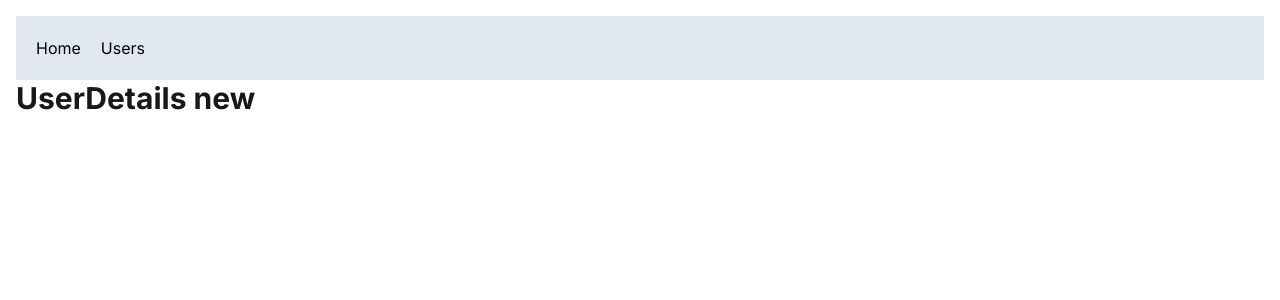
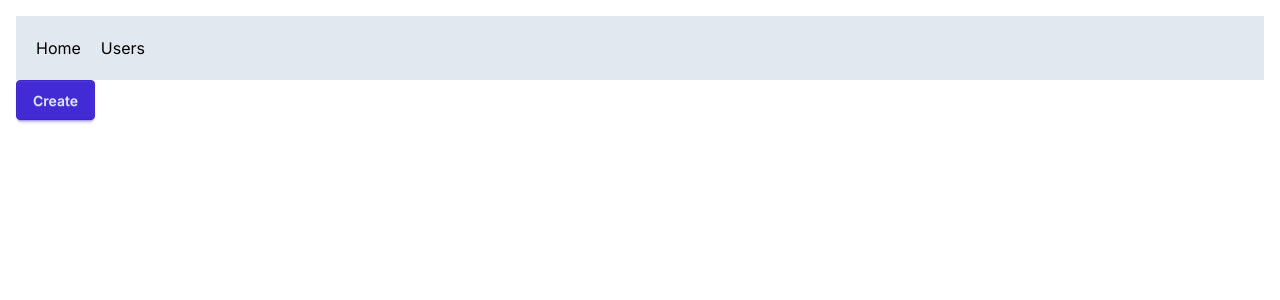
Before and after one commit to Shahwaz9305/Next-App, a Next.js app: page /users/new in a window 1280 px wide. Shown: the top 300 px of the page. Built offline with nearby package versions, Linux system fonts and the light colour scheme.

Commit message:
Programmatic Navigation

```diff
--- a/app/users/[id]/page.tsx
+++ b/app/users/[id]/page.tsx
@@ -1,7 +1,7 @@
 import React from 'react'
 interface Props{
   params:{
-    id:number
+    id:number;
   }
 }
 const UserDetailsPage = async ( {params}:Props) => {
--- /dev/null
+++ b/app/users/new/page.tsx
@@ -0,0 +1,15 @@
+'use client';
+import { useRouter } from 'next/navigation';
+import React from 'react'
+
+
+const NewPage = () => {
+  const router= useRouter()
+  return (
+    <div>
+      <button className='btn btn-primary' onClick={()=>router.push('/users')}>Create</button>
+    </div>
+  )
+}
+
+export default NewPage
--- a/app/users/page.tsx
+++ b/app/users/page.tsx
@@ -1,5 +1,6 @@
 import React from 'react'
 import UsersTable from './UsersTable'
+import Link from 'next/link';
 interface Props{
   searchParams:{
     sortOrder:string;
@@ -10,6 +11,7 @@ const {sortOrder} = await searchParams
   return (
     <div>
       <h1>Users</h1>
+      <Link className='btn btn-success' href={'/users/new'}>New user</Link>
       <p>{new Date().toLocaleTimeString()}</p>
       <UsersTable sortOrder={sortOrder}/>
     </div>
```
